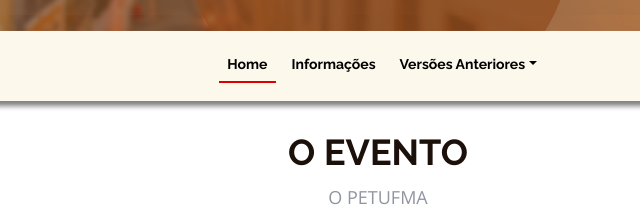
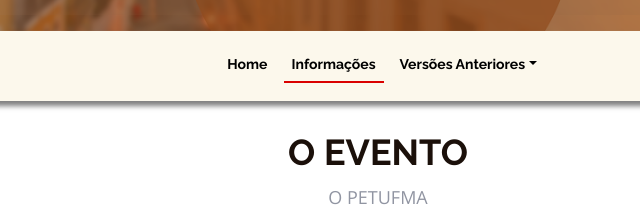
Before and after one commit to PET-Comp-UFMA/MARAPET_site, a plain HTML site: page sobre.html in a window 1280 px wide. Shown: the part 191-407 px from the top of the page, 262-902 px from the left. Drawn offline with nearby package versions, Linux system fonts and the light colour scheme; some packages are replaced by stand-ins of ours; a script that the page names is missing.

Commit message:
correção undeline no menu

```diff
--- a/sobre.html
+++ b/sobre.html
@@ -48,7 +48,7 @@
         <div class="container">
             <nav id="nav-menu-container">
                 <ul class="nav-menu">
-                    <li class="menu-active"><a href="index.html">Home</a></li>
+                    <li><a href="index.html">Home</a></li>
                     <!--
                     <li ><a href="trabalhos.html">Chamada de Trabalhos</a></li>
                     <li><a href="#">Programação</a></li>
@@ -66,7 +66,7 @@
                         </a>
                     </li>
                     !-->
-                    <li><a href="sobre.html">Informações</a></li>
+                    <li class="menu-active"><a href="sobre.html">Informações</a></li>
                     <!--
                      <li><a href="informacoes.html">Informações</a></li>
                     <li class="dropdown">
```
